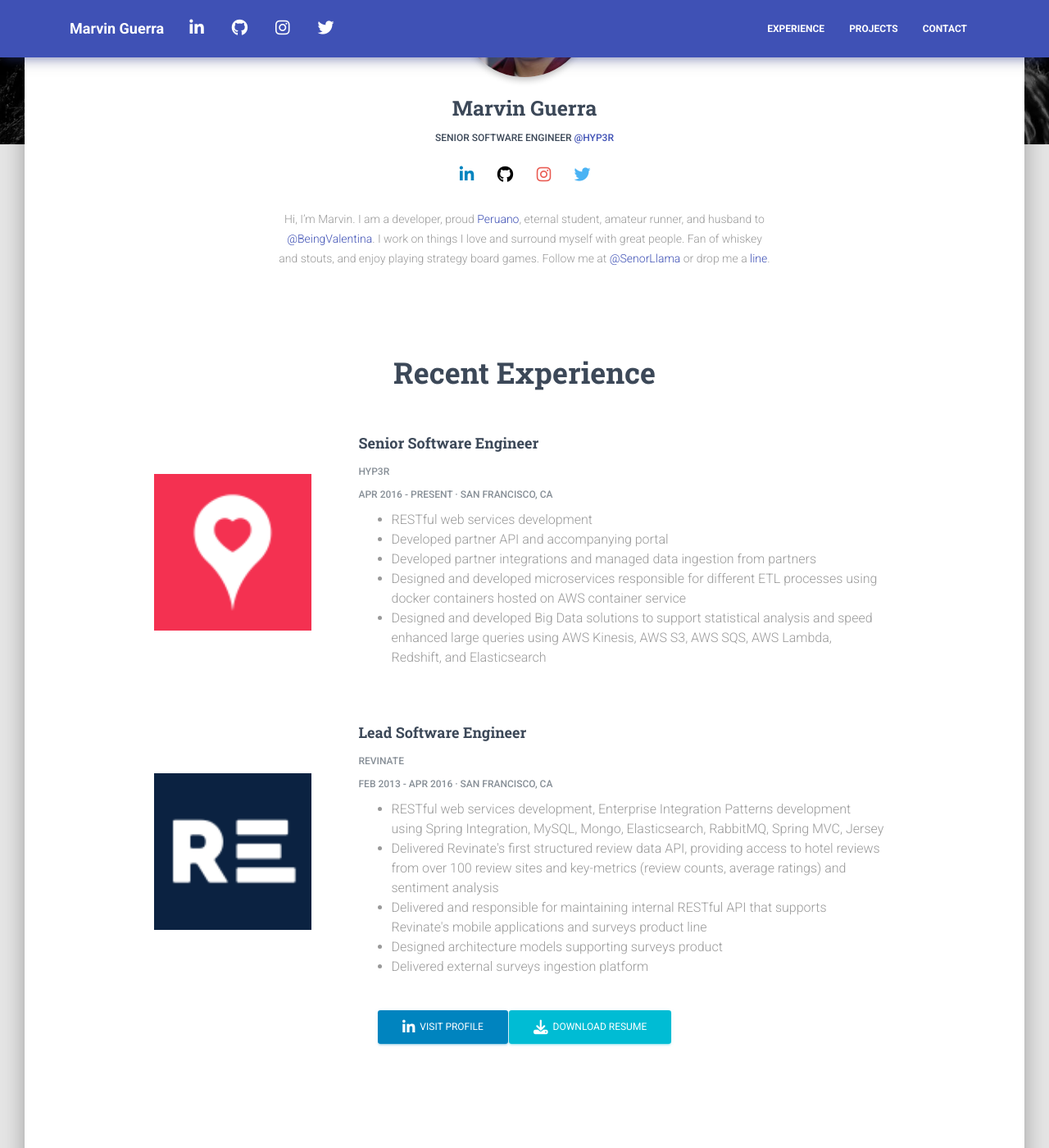
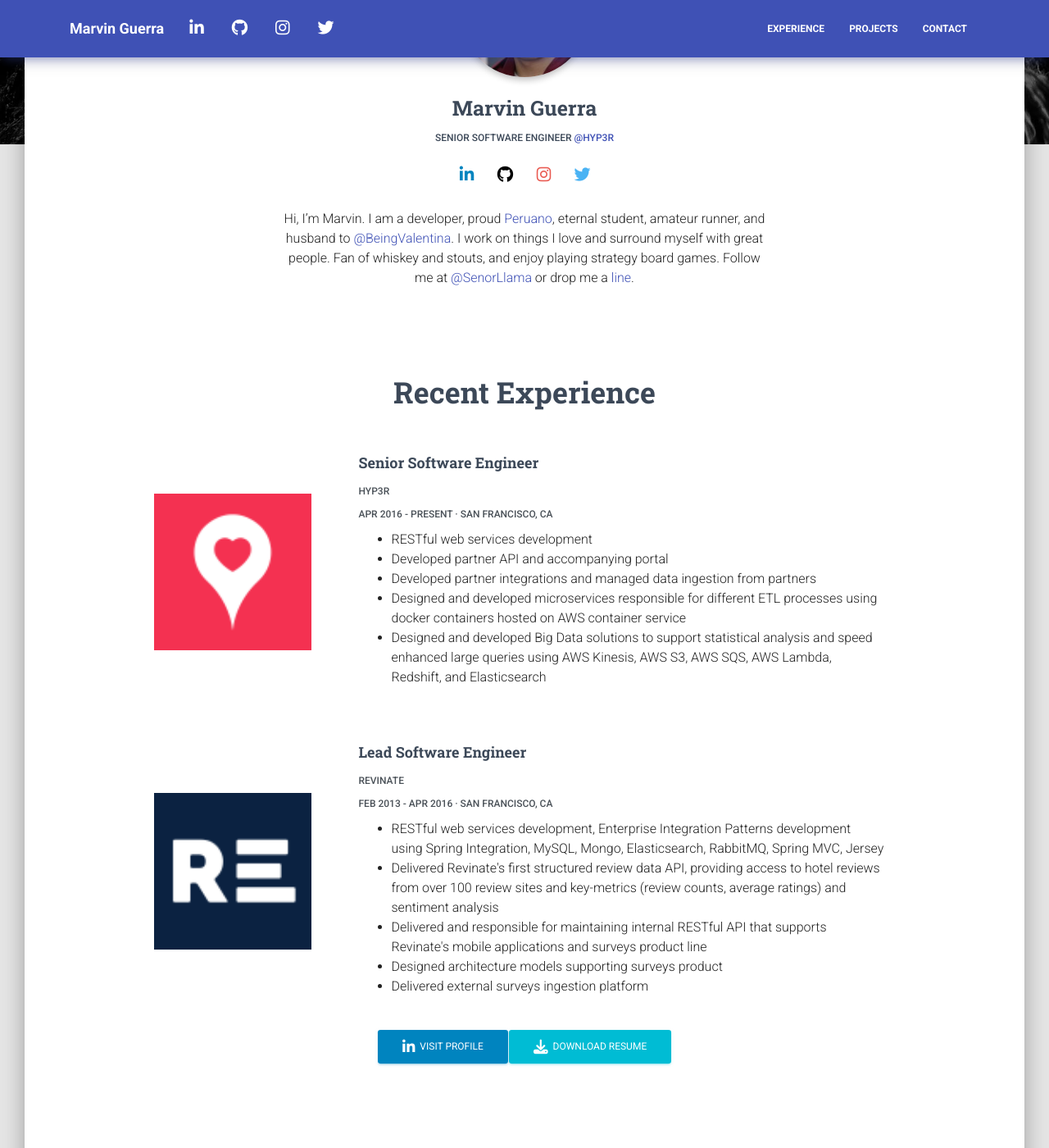
Before and after one commit to SenorLlama/senorllama.github.io, a Jekyll site: the page built from index.md, in a window 1280 px wide and 1400 px high, scrolled down 306 px. Shown: the whole window at 82% size. Built offline with Jekyll 4.4.1, drawn with Linux system fonts in a browser that asks for light colours; nearby versions of some CDN libraries.

Commit message:
ui text fixes

```diff
--- a/_sass/bootstrap/scss/_variables.scss
+++ b/_sass/bootstrap/scss/_variables.scss
@@ -283,7 +283,7 @@
 
 $small-font-size: 80% !default;
 
-$text-muted: $gray-600 !default;
+$text-muted: $gray-700 !default;
 
 $blockquote-small-color:  $gray-600 !default;
 $blockquote-font-size:    ($font-size-base * 1.25) !default;
--- a/_sass/core/_type.scss
+++ b/_sass/core/_type.scss
@@ -84,7 +84,7 @@
 .description,
 .card-description,
 .footer-big p{
-    color: $gray-light;
+    color: $gray-dark;
 }
 
 .text-warning {
--- a/_sass/core/variables/_type.scss
+++ b/_sass/core/variables/_type.scss
@@ -25,7 +25,7 @@
 $font-size-h4:                 1.125rem !default;
 $font-size-h5:                 1.0625rem !default;
 $font-size-h6:                 0.75rem !default;
-$font-paragraph:               14px !default;
+$font-paragraph:               16px !default;
 $font-size-navbar:             16px !default;
 $font-size-small:              12px !default;
 
```
